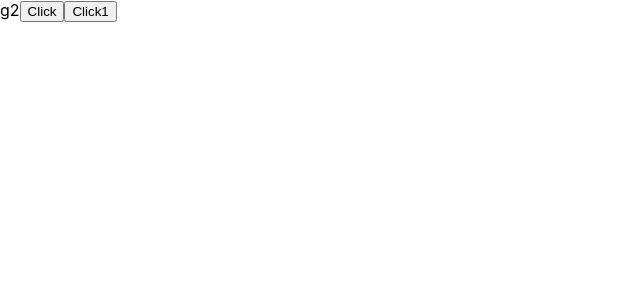
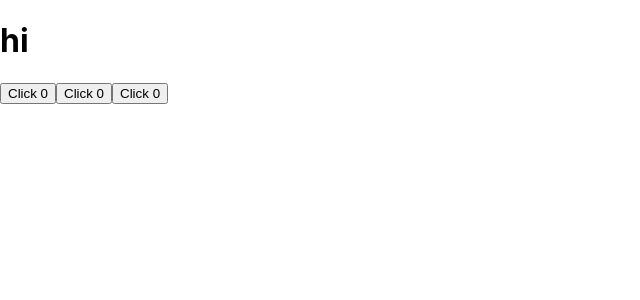
Before and after one commit to dhadbs2/react-basic, a React (Create React App) app: page / in a window 1280 px wide. Shown: the top 300 px of the page, without its empty margins (0-640 px from the left). Built offline with nearby package versions, Linux system fonts and the light colour scheme.

Commit message:
[update] component 활용

```diff
--- a/src/App.js
+++ b/src/App.js
@@ -1,23 +1,15 @@
-import React, { useEffect, useState } from 'react';
+import React, { useState } from 'react';
+import Counter from './components/Counter';
 
 function App() {
-  const [count, setCount] = useState(0);
-  const [Manroo, setManroo] = useState(0);
-
-  useEffect(() => {
-    console.log(count)
-  }, [count])
-
-  const increment = () => {
-    setCount(count + 1);
-  }
 
   return (
     <div className="App">
-      g2
-      <button onClick={increment}>Click</button>
-      <button onClick={() => setManroo(Manroo + 1)}>Click1</button>
-    </div>
+      <h1>hi</h1>
+      <Counter/>
+      <Counter/>
+      <Counter/>
+  </div>
   );
 }
 
--- /dev/null
+++ b/src/components/Counter.js
@@ -0,0 +1,16 @@
+import React, { useState } from 'react';
+
+const Counter = () => {
+    const [count, setCount] = useState(0);
+
+    const increment = () => {
+      setCount(count + 1);
+    }
+
+    return (
+      <button onClick={increment}>Click {count}</button>
+
+    );
+};
+
+export default Counter;
```
